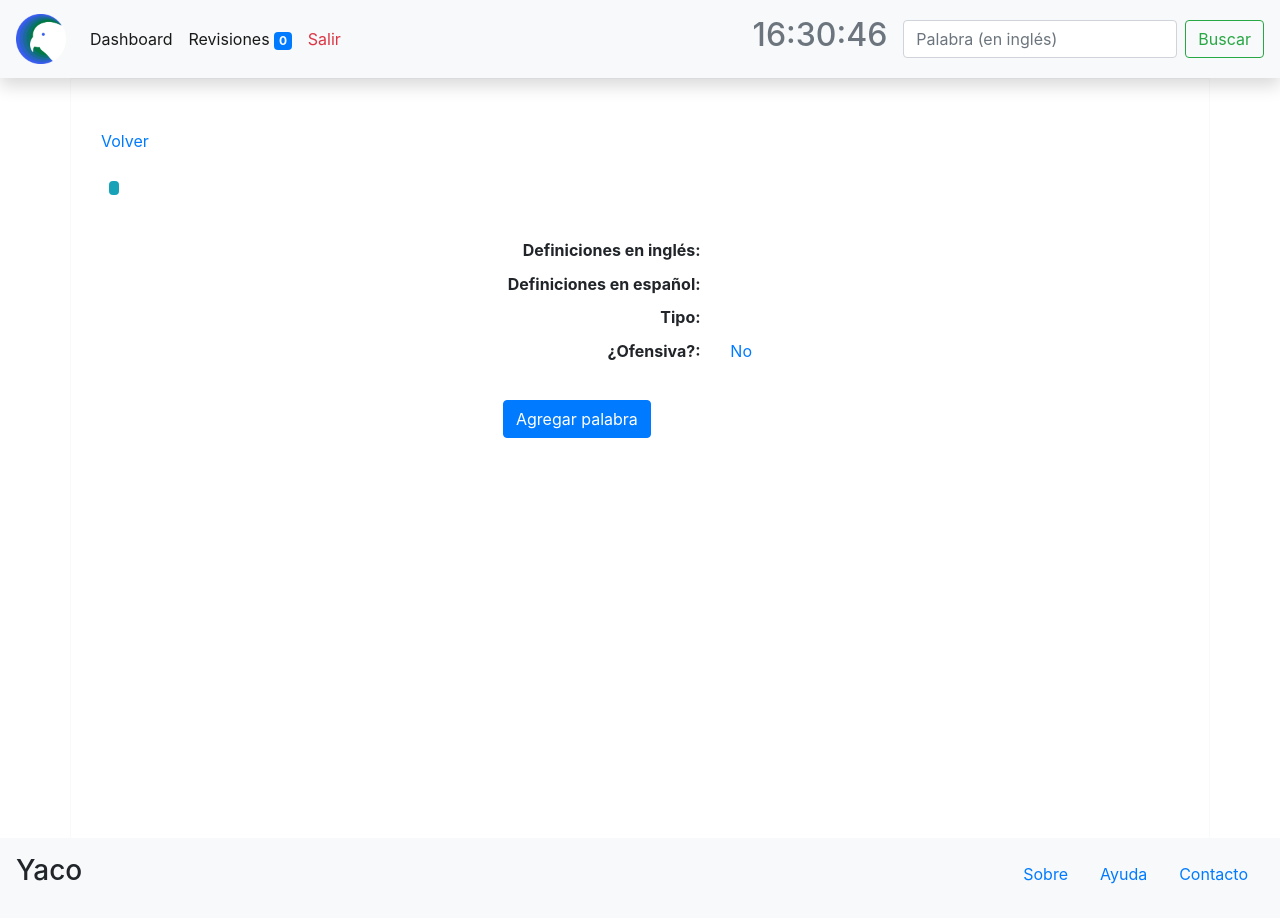
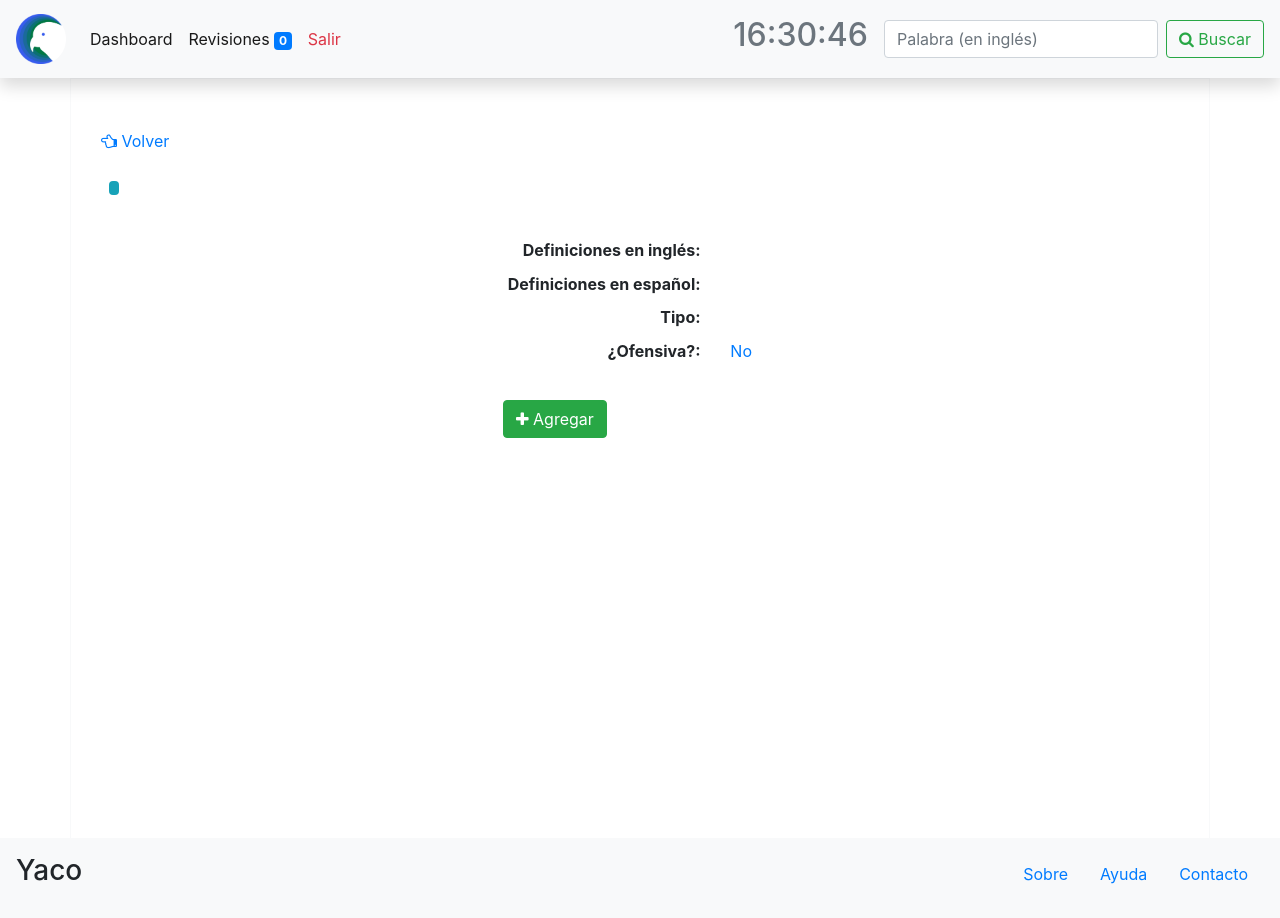
Before and after one commit to nicooffee/Yaco-app, a Flask app: template yaco/blueprint/palabra_info/templates/PalabraInfo/palabra-info.html in a window 1280 px wide. Run offline with Flask 2, Linux system fonts and the light colour scheme; the template is opened without the code that fills it, so the values that code supplies are empty; some libraries are stand-ins or nearby versions.

Commit message:
Añadido botón eliminar en busqueda. Iconos aweFont

```diff
--- a/yaco/blueprint/palabra_info/templates/PalabraInfo/palabra-info.html
+++ b/yaco/blueprint/palabra_info/templates/PalabraInfo/palabra-info.html
@@ -11,7 +11,11 @@
         </div>
     {%else%}
         <div class="container word-info">
-            <p><a href="{{url_for('buscar.buscar',word=g.busqueda)}}">Volver</a></p>
+            {%if g.busqueda == ''%}
+                <p><a href="{{url_for('principal.dashboard')}}"><i class="fa fa-hand-o-left"></i> Volver</a></p>
+            {%else%}
+                <p><a href="{{url_for('buscar.buscar',word=g.busqueda)}}"><i class="fa fa-hand-o-left"></i> Volver</a></p>
+            {%endif%}
             <div class="d-flex flex-column justify-content-center">
                 <div class="p-2" style="overflow: auto;">
                     <span class="badge badge-info"><h1 class="display-3"">{{g.word.get_definicion_principal('en').get_definicion()}}</h1></span>
@@ -60,9 +64,9 @@
                         </div>
                         <div class="p-2">
                             {%if g.added%}
-                                <a href="{{url_for('palabrainfo.eliminar_actual',id=g.word.get_id())}}"><button type="button" class="btn btn-danger" onclick="return confirm('Se eliminará todo el progreso obtenido en las revisiones. ¿Estás seguro de eliminar la palabra?')">Eliminar palabra</button></a>
+                                <a href="{{url_for('palabrainfo.eliminar_actual',id=g.word.get_id())}}"><button type="button" class="btn btn-danger" onclick="return confirm('Se eliminará todo el progreso obtenido en las revisiones. ¿Estás seguro de eliminar la palabra?')"><i class="fa fa-remove"></i> Eliminar</button></a>
                             {%else%}
-                                <a href="{{url_for('palabrainfo.agregar_actual')}}"><button type="button" class="btn btn-primary">Agregar palabra</button></a>
+                                <a href="{{url_for('palabrainfo.agregar_actual')}}"><button type="button" class="btn btn-success"><i class="fa fa-plus"></i> Agregar</button></a>
                             {%endif%}
                         </div>
                     </div>
--- a/yaco/blueprint/revision_info/RevisionInfo.py
+++ b/yaco/blueprint/revision_info/RevisionInfo.py
@@ -27,6 +27,7 @@ def revisioninfo_before_request():
 
 @revision_info_blueprint.route('/revision-sumario')
 def revision_sumario():
+    session['search'] = ""
     flash_list = session['usr'].list_review_disponible(fecha=datetime.now())
     session['review_disponible'] = FlashcardDict(flash_list)
     return render_template('revisioninfo/revision-sumario.html',user = session['usr'], date = datetime.now(), rev_list = session['lastrev'])
--- a/yaco/templates/base.html
+++ b/yaco/templates/base.html
@@ -22,6 +22,7 @@
         <script src="https://maxcdn.bootstrapcdn.com/bootstrap/4.5.2/js/bootstrap.min.js"></script>
         <!-- Latest compiled and minified CSS -->
         <link rel="stylesheet" href="https://maxcdn.bootstrapcdn.com/bootstrap/4.5.2/css/bootstrap.min.css">
+        <link rel="stylesheet" href="https://cdnjs.cloudflare.com/ajax/libs/font-awesome/4.7.0/css/font-awesome.min.css">
         <link rel="stylesheet" href="/static/base-style.css">
     </head>
     <body>
--- a/yaco/templates/base_logged.html
+++ b/yaco/templates/base_logged.html
@@ -25,7 +25,7 @@
                         <h2 id = 'tiempo' class="nav-link text-secondary"></h2>
                         <form class="form-inline my-2 my-lg-0" method="POST">
                             <input name="busqueda" class="form-control mr-sm-2" type="text" placeholder="Palabra (en inglés)" aria-label="Palabra (en inglés)">
-                            <button class="btn btn-outline-success my-2 my-sm-0" type="submit">Buscar</button>
+                            <button class="btn btn-outline-success my-2 my-sm-0" type="submit"><i class="fa fa-search"></i> Buscar</button>
                         </form>
                     </div>
                 </nav>
```
Also changed, not shown: yaco/blueprint/buscador/templates/buscador/buscador.html (+17 -4 lines), yaco/blueprint/principal/templates/principal/welcome.html (+7 -7 lines).
